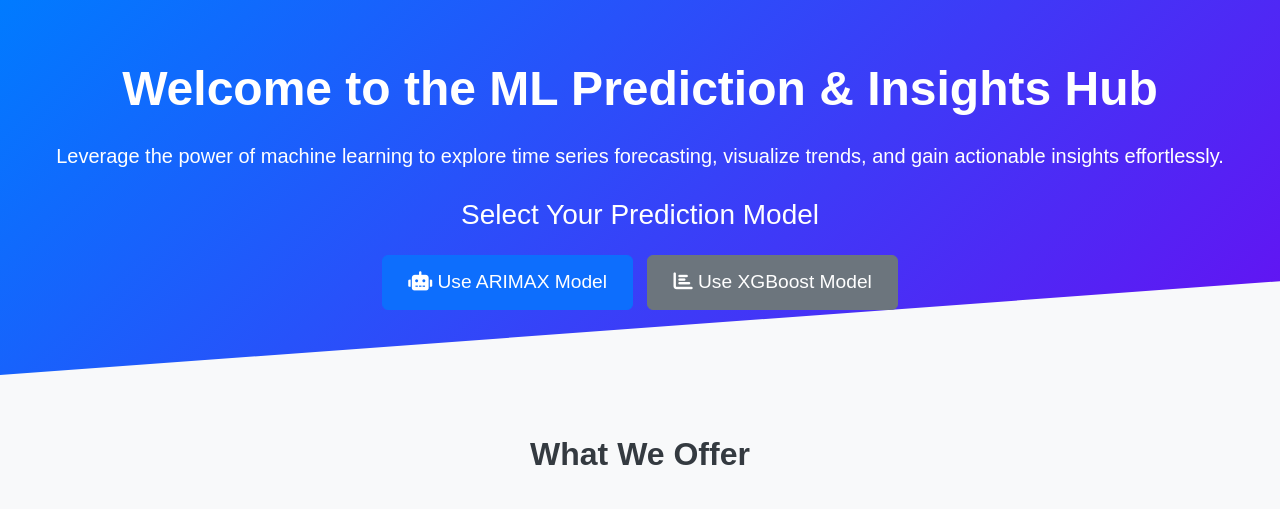
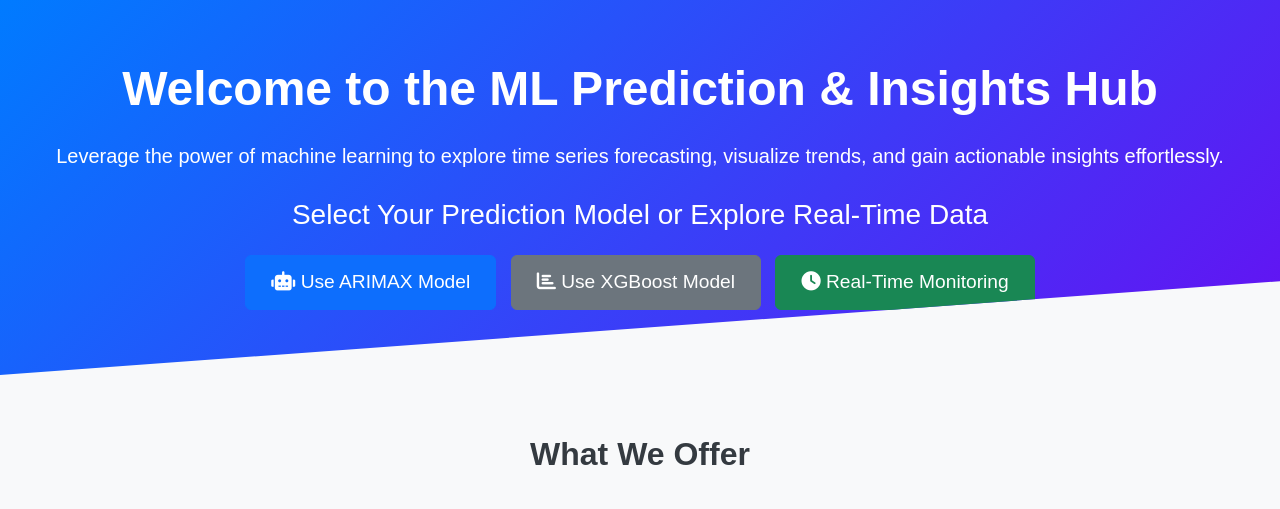
Before and after one commit to VasilisPitsiavas/Currency-Forecasting-App, a Flask app: page / in a window 1280 px wide. Shown: the top 509 px of the page. Run offline with Flask 3, Linux system fonts and the light colour scheme.

Commit message:
Realtime monitoring addition

```diff
--- a/templates/index.html
+++ b/templates/index.html
@@ -31,7 +31,7 @@
             font-size: 1.25rem;
             line-height: 1.8;
         }
-        .btn-primary, .btn-secondary {
+        .btn-primary, .btn-secondary, .btn-success {
             font-size: 1.2rem;
             padding: 12px 25px;
             margin: 5px;
@@ -71,9 +71,10 @@
         <p>Leverage the power of machine learning to explore time series forecasting, visualize trends, and gain actionable insights effortlessly.</p>
         <!-- Model Choice Buttons -->
         <div class="mt-4">
-            <h3>Select Your Prediction Model</h3>
+            <h3>Select Your Prediction Model or Explore Real-Time Data</h3>
             <a href="{{ url_for('predict', model_choice='arimax') }}" class="btn btn-primary mt-3"><i class="fas fa-robot"></i> Use ARIMAX Model</a>
             <a href="{{ url_for('predict', model_choice='xgboost') }}" class="btn btn-secondary mt-3"><i class="fas fa-chart-bar"></i> Use XGBoost Model</a>
+            <a href="{{ url_for('realtime') }}" class="btn btn-success mt-3"><i class="fas fa-clock"></i> Real-Time Monitoring</a>
         </div>
     </section>
 
@@ -82,17 +83,17 @@
         <h2 class="text-center">What We Offer</h2>
         <div class="row">
             <div class="col-md-4 feature">
-                <i class="feature-icon fas fa-chart-line"></i> <!-- Existing Font Awesome Icon -->
+                <i class="feature-icon fas fa-chart-line"></i>
                 <h5>Multiple ML Models</h5>
                 <p>Choose from advanced machine learning models like ARIMAX and XGBoost to suit your forecasting needs.</p>
             </div>
             <div class="col-md-4 feature">
-                <i class="feature-icon fas fa-cogs"></i> <!-- Existing Font Awesome Icon -->
+                <i class="feature-icon fas fa-cogs"></i>
                 <h5>Customizable Predictions</h5>
                 <p>Fine-tune your parameters and visualize data to match your specific requirements seamlessly.</p>
             </div>
             <div class="col-md-4 feature">
-                <i class="feature-icon fas fa-database"></i> <!-- Existing Font Awesome Icon -->
+                <i class="feature-icon fas fa-database"></i>
                 <h5>Historical Insights</h5>
                 <p>Analyze trends from historical data to make data-driven predictions and improve decision-making.</p>
             </div>
```
